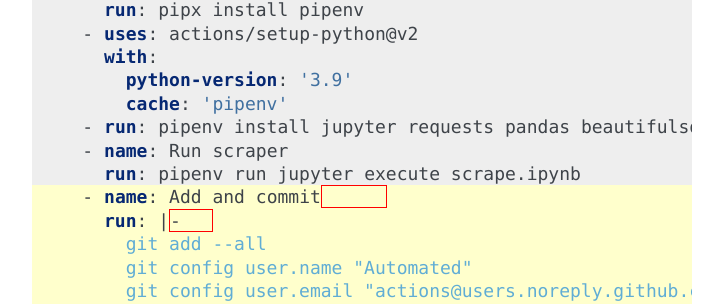
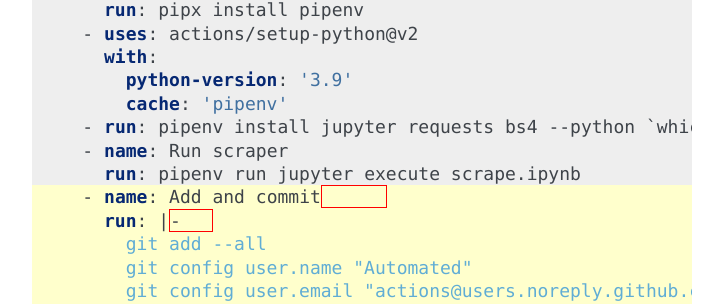
Before and after one commit to palewire/first-github-scraper, a Sphinx documentation site: the page built from docs/commit.md, in a window 1280 px wide and 900 px high, scrolled down 1070 px. Shown: the part 144-448 px from the top of the window, without its empty margins (388-1111 px from the left). Built offline with Sphinx 7.4.7, drawn with Linux system fonts in a browser that asks for light colours.

Commit message:
Update commit.md

```diff
--- a/docs/commit.md
+++ b/docs/commit.md
@@ -38,7 +38,7 @@
       with:
         python-version: '3.9'
         cache: 'pipenv'
-    - run: pipenv install jupyter requests pandas beautifulsoup4	nbclient
+    - run: pipenv install jupyter requests bs4 --python `which python`
     - name: Run scraper
       run: pipenv run jupyter execute scrape.ipynb
     - name: Add and commit
```
